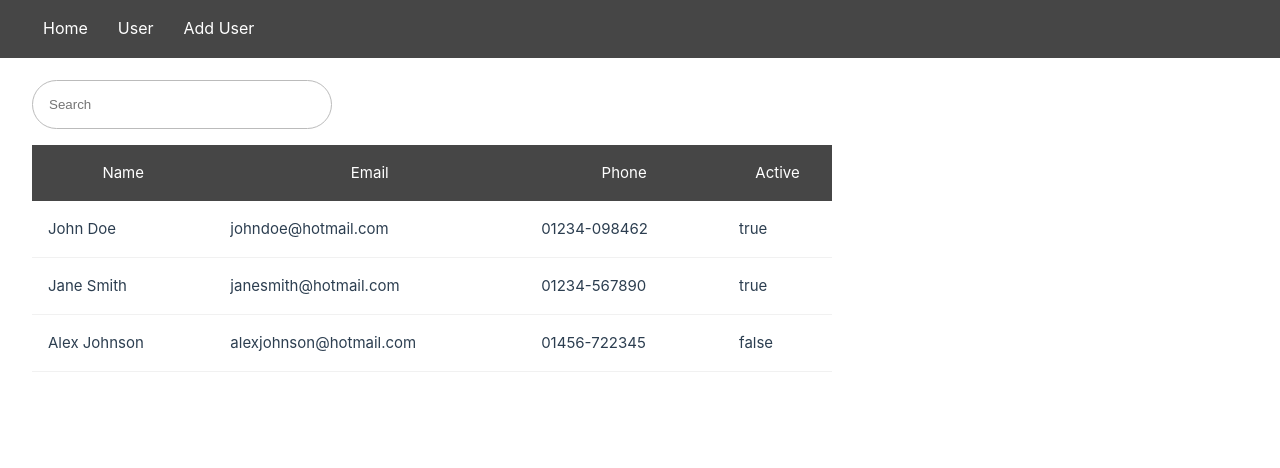
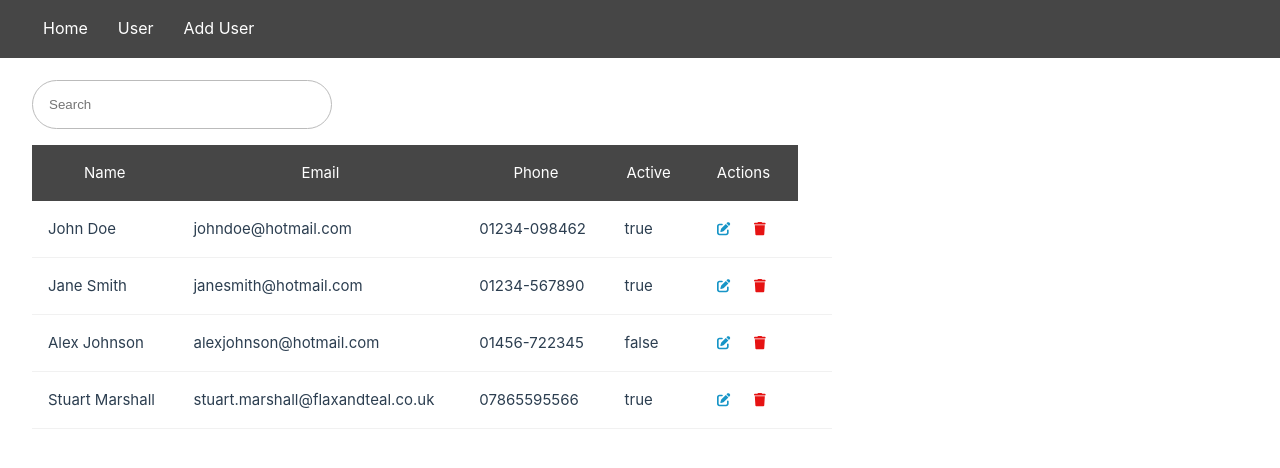
Before and after one commit to StuCM/CRUD-app, a Vue app: page / in a window 1280 px wide. Shown: the top 468 px of the page. Built offline with nearby package versions, Linux system fonts and the light colour scheme; data requests are answered from the project's data file.

Commit message:
add delete button with functionality

```diff
--- a/package.json
+++ b/package.json
@@ -12,6 +12,9 @@
     "format": "prettier --write src/"
   },
   "dependencies": {
+    "@fortawesome/fontawesome-svg-core": "^6.5.1",
+    "@fortawesome/free-solid-svg-icons": "^6.5.1",
+    "@fortawesome/vue-fontawesome": "^3.0.6",
     "json-server": "^1.0.0-alpha.23",
     "pinia": "^2.1.7",
     "vue": "^3.4.15",
--- a/src/assets/main.css
+++ b/src/assets/main.css
@@ -17,16 +17,9 @@ a,
 }
 
 button {
-  padding: 10px 20px;
-  margin: 1rem;
+  padding: 0;
   border: none;
-  border-radius: 40px;
-  background-color: hsla(160, 100%, 37%, 1);
+  background-color: transparent;
   color: white;
   cursor: pointer;
-  transition: 0.4s;
-  font-size: 1rem;
-  &:hover {
-    background-color: hsla(160, 100%, 27%, 1);
-  }
 }
--- a/src/db.json
+++ b/src/db.json
@@ -1,25 +1,32 @@
 {
   "customers": [
     {
-      "id": 1,
+      "id": "1",
       "name": "John Doe",
       "email": "johndoe@hotmail.com",
       "phone": "01234-098462",
       "active": "true"
     },
     {
-        "id": 2,
+      "id": "2",
       "name": "Jane Smith",
       "email": "janesmith@hotmail.com",
       "phone": "01234-567890",
       "active": "true"
     },
     {
-        "id": 3,
+      "id": "3",
       "name": "Alex Johnson",
       "email": "alexjohnson@hotmail.com",
       "phone": "01456-722345",
       "active": "false"
+    },
+    {
+      "id": "78b5",
+      "name": "Stuart Marshall",
+      "email": "stuart.marshall@flaxandteal.co.uk",
+      "phone": "07865595566",
+      "active": true
     }
   ]
 }
--- a/src/views/AddView.vue
+++ b/src/views/AddView.vue
@@ -113,4 +113,19 @@ main {
   margin: 0rem 0 0 0.5rem;
   font-size: 0.8rem;
 }
+
+button {
+  padding: 10px 20px;
+  margin: 1rem;
+  border: none;
+  border-radius: 40px;
+  background-color: hsla(160, 100%, 37%, 1);
+  color: white;
+  cursor: pointer;
+  transition: 0.4s;
+  font-size: 1rem;
+  &:hover {
+    background-color: hsla(160, 100%, 27%, 1);
+  }
+}
 </style>
--- a/src/views/HomeView.vue
+++ b/src/views/HomeView.vue
@@ -1,6 +1,8 @@
 <script setup>
-import { getAllCustomers } from '@/services/CustomerDataService'
+import { getAllCustomers, deleteCustomer } from '@/services/CustomerDataService'
 import { onMounted, ref } from 'vue'
+import { FontAwesomeIcon } from '@fortawesome/vue-fontawesome';
+import { faEdit, faTrash } from '@fortawesome/free-solid-svg-icons';
 
 const customers = ref([])
 
@@ -17,6 +19,14 @@ const getCustomersByName = async (event) => {
     })
   }
 }
+
+const deleteUser = (id) => {
+  customers.value = customers.value.filter((customer) => {
+    return customer.id !== id
+  })
+  deleteCustomer(id);
+}
+
 </script>
 
 <template>
@@ -31,12 +41,24 @@ const getCustomersByName = async (event) => {
         <th>Email</th>
         <th>Phone</th>
         <th>Active</th>
+        <th>Actions</th>
+
       </tr>
       <tr v-for="customer in customers" :key="customer.id">
         <td>{{ customer.name }}</td>
         <td>{{ customer.email }}</td>
         <td>{{ customer.phone }}</td>
         <td>{{ customer.active }}</td>
+        <td>
+          <button class="icon-button">
+            <FontAwesomeIcon class="icon icon-edit" :icon="faEdit" />
+          </button>
+          <button class="icon-button" @click="deleteUser(customer.id)">
+            <FontAwesomeIcon class="icon icon-trash" :icon="faTrash" />
+          </button>
+
+        </td>
+        <td></td>
       </tr>
     </table>
 
@@ -71,7 +93,6 @@ table {
 }
 
 .search-container {
-
   input {
     padding: 1rem;
     min-width: 300px;
@@ -80,4 +101,21 @@ table {
     margin-bottom: 1rem;
   }
 }
+
+.icon {
+  cursor: pointer;
+  margin: 0 0.75rem;
+  &.icon-edit {
+    color: #1795c7;
+    &:hover {
+    color: #137aa3
+  }
+  }
+  &.icon-trash {
+    color: #e61313;
+    &:hover {
+      color: #be1010;
+    }
+  }
+}
 </style>
```
Also changed, not shown: 1 other file (tests, documents, lock files or other folders). Lines whose indentation alone changed are shown as unchanged.
